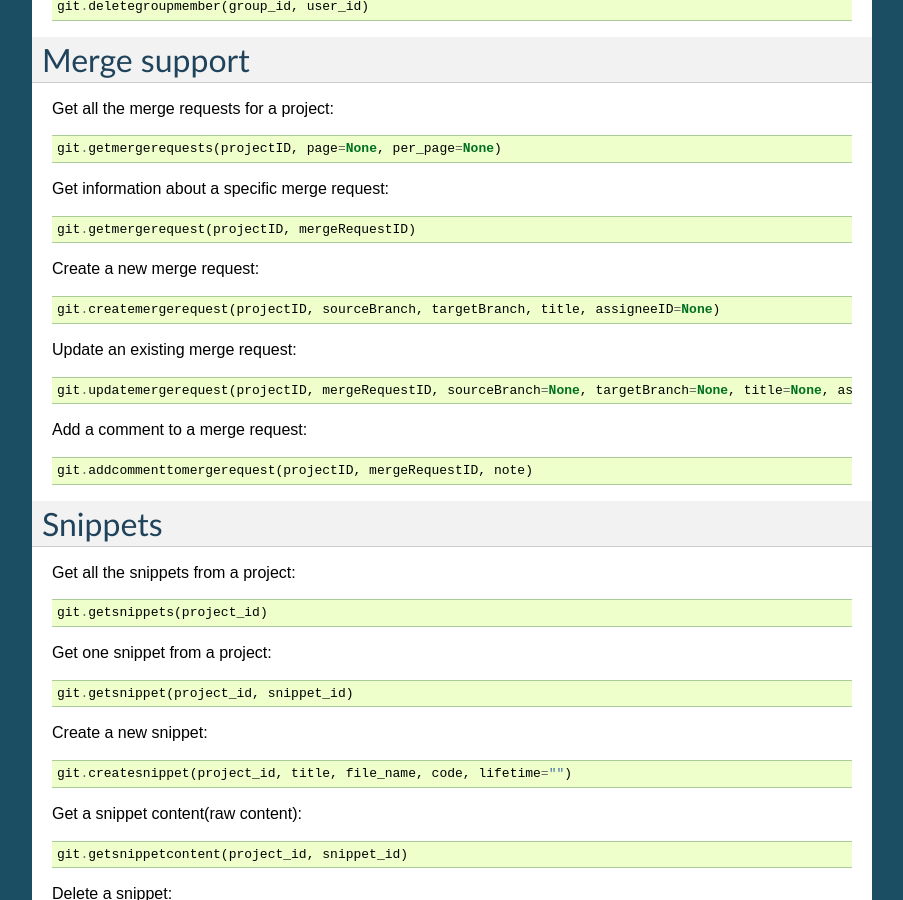
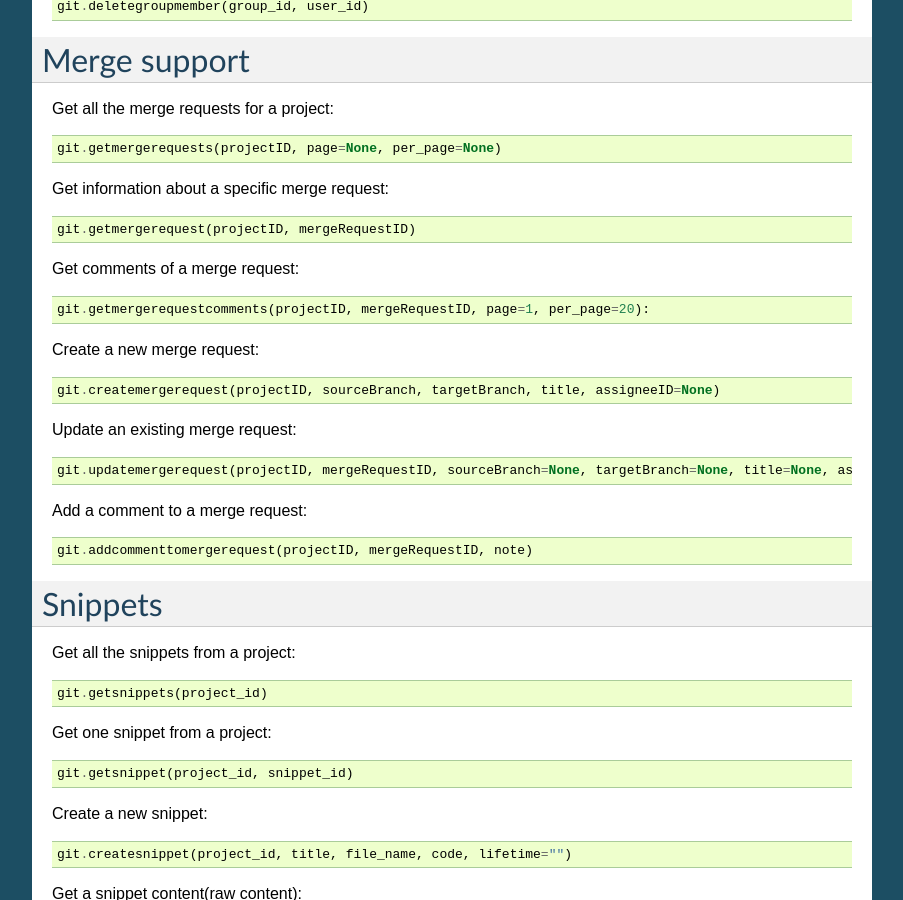
Before and after one commit to pyapi-gitlab/pyapi-gitlab, a Sphinx documentation site: the page built from docs/index.rst, in a window 1280 px wide and 900 px high, scrolled down 7113 px. Shown: the whole window, without its empty margins (198-1101 px from the left). Built offline with Sphinx 7.4.7, drawn with Linux system fonts in a browser that asks for light colours.

Commit message:
docs/index.rst: add info about get merge request comments

```diff
--- a/docs/index.rst
+++ b/docs/index.rst
@@ -383,6 +383,10 @@ Get information about a specific merge request::
 
     git.getmergerequest(projectID, mergeRequestID)
 
+Get comments of a merge request::
+
+    git.getmergerequestcomments(projectID, mergeRequestID, page=1, per_page=20):
+
 Create a new merge request::
 
     git.createmergerequest(projectID, sourceBranch, targetBranch, title, assigneeID=None)
```
